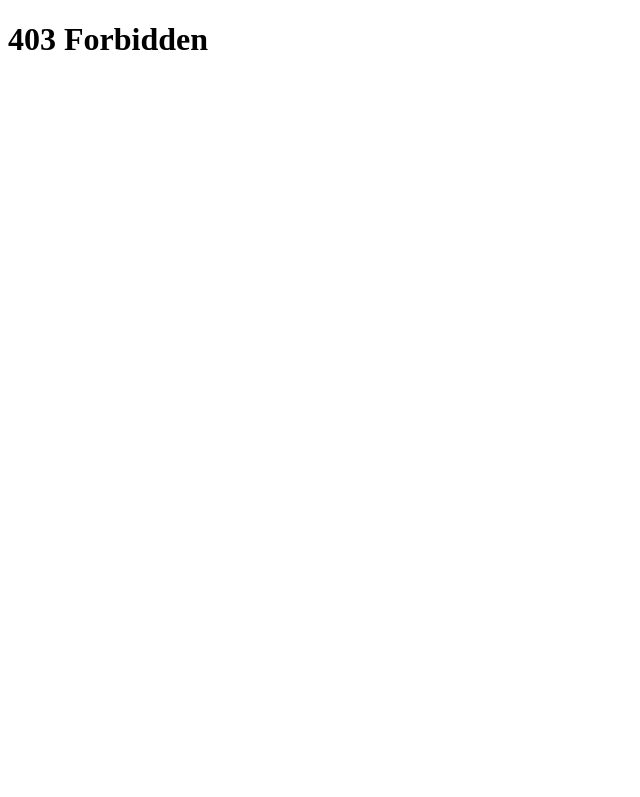
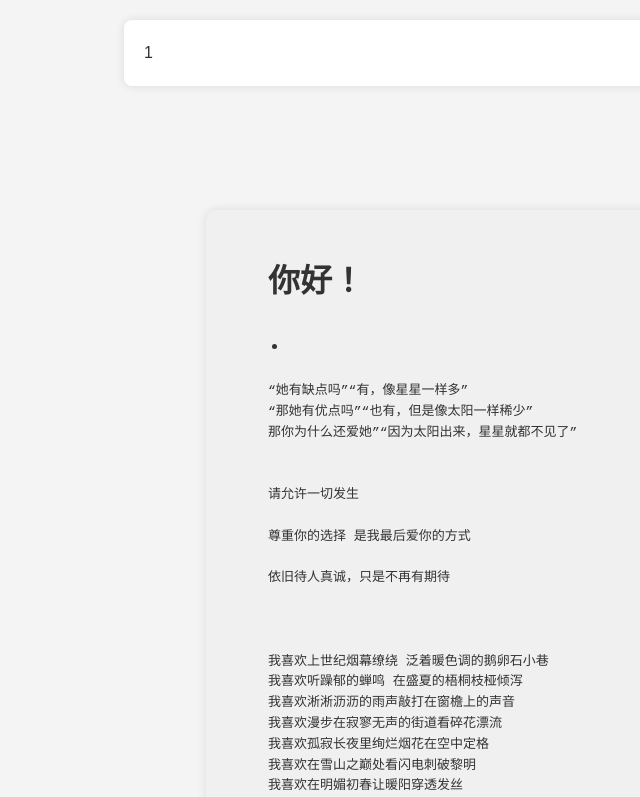
Before and after one commit to xiaowang0720/wangpage, a plain HTML site: page index2.html in a window 1280 px wide. Shown: the top 797 px of the page, without its empty margins (0-640 px from the left). Drawn offline with Linux system fonts and the light colour scheme.

Commit message:
更新 index2.html

```diff
--- a/index2.html
+++ b/index2.html
@@ -3,52 +3,146 @@
 <head>
     <meta charset="UTF-8">
     <meta name="viewport" content="width=device-width, initial-scale=1.0">
-    <title>Video Player</title>
-    <!-- 引入HLS.js库 -->
-<!--     <script src="https://cdn.jsdelivr.net/npm/hls.js@latest"></script>
+    <title>首页</title>
     <style>
-         html{
-            font-size: 16px;
-         }
-
-         #video {
-            height: 90vh;
-            margin: auto;
+        body {
+            font-family: Arial, sans-serif; /* 设置字体 */
+            line-height: 1.6; /* 设置行高 */
+            background-color: #f4f4f4; /* 设置背景颜色 */
+            color: #333; /* 设置文字颜色 */
+            margin: 0;
+            padding: 20px;
+        }
+        div {
+            max-width: 80%; /* 设置最大宽度，使内容更易读 */
+            margin: 0 auto; /* 居中 */
+            background-color: #fff; /* 设置背景颜色为白色 */
+            padding: 20px; /* 设置内边距 */
+            box-shadow: 0 0 10px rgba(0, 0, 0, 0.1); /* 添加阴影效果 */
+            border-radius: 8px; /* 设置圆角 */
+        }
+        p {
+            margin-bottom: 15px; /* 设置段落间距 */
         }
 
-    </style> -->
+
+                .container {
+            width: 60%;
+            margin: 10% auto 0;
+            background-color: #f0f0f0;
+            padding: 2% 5%;
+            border-radius: 10px
+        }
+
+        ul {
+            padding-left: 20px;
+        }
+
+        ul li {
+            line-height: 2.3
+        }
+
+        a {
+            color: #20a53a
+        }
+        pre {
+            max-width: 100%;
+            overflow-x: auto;
+            white-space: pre-wrap;
+            overflow-wrap: break-word;
+        }
+    </style>
 </head>
 <body>
-    <h1>403 Forbidden</h1>
-    <script>
-        export default {
-  async fetch(request, env, ctx) {
-    return new Response('Hello World!');
-  },
-};
-    </script>
-<!--     <video id="video" controls></video>
-    <script>
-        if (Hls.isSupported()) {
-            var video = document.getElementById('video');
-            var hls = new Hls({
-                maxBufferLength: 20, // 设置最大的缓冲区长度为  秒
-                maxBufferSize: 20 * 1024 * 1024, // 设置缓冲区最大大小为 20 MB
-                // backBufferLength: 60 // 设置回放缓冲区长度为 60 秒
-                maxBufferHole: 0.5
-            });
-            hls.loadSource('./touqing/output.m3u8');
-            hls.attachMedia(video);
-            hls.on(Hls.Events.MANIFEST_PARSED, function () {
-                video.play();
-            });
-        }
-        else if (video.canPlayType('application/vnd.apple.mpegurl')) {
-            video.src = './touqing/output.m3u8';
-            video.addEventListener('loadedmetadata', function () {
-                video.play();
-            });
-        }
-    </script> -->
+    <div>
+        1
+    </div>
+
+
+    <div class="container">
+    <h1>你好！</h1>
+    <h3></h3>
+    <ul>
+        <li></li>
+    </ul>
+    <pre>
+“她有缺点吗”“有，像星星一样多”
+“那她有优点吗”“也有，但是像太阳一样稀少”
+那你为什么还爱她”“因为太阳出来，星星就都不见了”
+
+
+请允许一切发生
+
+尊重你的选择 是我最后爱你的方式
+
+依旧待人真诚，只是不再有期待
+
+
+
+我喜欢上世纪烟幕缭绕 泛着暖色调的鹅卵石小巷
+我喜欢听躁郁的蝉鸣 在盛夏的梧桐枝桠倾泻
+我喜欢淅淅沥沥的雨声敲打在窗檐上的声音
+我喜欢漫步在寂寥无声的街道看碎花漂流
+我喜欢孤寂长夜里绚烂烟花在空中定格
+我喜欢在雪山之巅处看闪电刺破黎明
+我喜欢在明媚初春让暖阳穿透发丝
+我喜欢肆无忌惮的在原野中奔跑
+我喜欢绽放在礁石深处的洋流
+我喜欢浓郁清香的咖啡香味
+我喜欢描摹冬季雪的轮廓
+我喜欢破旧的蝴蝶标本
+我喜欢不起眼的苔藓
+我喜欢清脆的泉声
+我喜欢你的眼睛
+我喜欢阴雨天
+我喜欢自由
+我喜欢猫
+我永远
+喜欢
+我
+
+
+
+喜欢一个人不能只是说喜欢就完了，更重要的是要以更多方式表达喜欢，去提供情绪价值。
+
+
+“爱是自由意志的沉沦，你说你爱的很理性，很克制，而我说，你爱的好懦弱。”
+
+
+
+最近在网上刷到很火的一段话：“如果你注定跟这个人没结果，而你又特别爱这个人，你要过程，还是结果，还是转身就走。
+  点开评论区网友是这样说的：我会选择抓住这段关系，直到抓不住为止！心理学有个说法叫脱敏阶段，大概意思就是勇往直前，直面痛苦，把爱意耗尽，把自尊磨平 ，把南墙撞倒，直白一点说忘不了谁你就去找他，放下你的自尊和骄傲把你的爱意坦荡无存的放在Ta面前，看ta是如何伤害你，拒绝你，说出每一句狠心的话做出每一件决绝的事，把自尊磨平把爱意耗尽 ，直到彻底不爱，最终你就会醒悟，把原先的那个自己从内在打碎，然后重新开始 不破不立！
+  也很喜欢宫崎骏的这句话，“其实我早就知道我们不合适，但是我还是拒绝了所有人，陪你走过了一段没有结果的路，虽然时间不长，但毕生难忘。”
+
+
+
+罗翔老师说：“你终会明白，前途比爱情重要，你还会明白，爱情比前途更难得，但最后你会明白，对的人会站在你的前途里。”
+
+爱是自由意志的沉沦，你说你爱的很理性，很克制，而我说，你爱的好懦弱。
+
+
+斩断旧日之枷锁，今日方知我是我。
+
+
+@小雨野: 如果你想谈一段长久的恋爱，一定要学会去解决问题，而不是解决对方，一见钟情很容易，天生合适却不可能存在，如果对方没有严重的三观不正和人品上的问题，或者没有犯原则性错误，不要轻易去放手。一段修成正果的感情通常都会经历热恋期，独立期，磨合期，平淡期，有时候不是因为不爱了，而是处于平和阶段了，只有彼此真的在乎对方，愿意去沟通，会解决问题，才能走到最后。爱这东西，从来不是选择，不是不合适就分手，更不是腻了就换，而是让人感到勇敢和温柔，是躲过无数次新鲜感后忠诚的选择。对于女生来说，有时候不是他不爱你，也不是故意冷淡你，有可能他只是没有按照你期待的样子爱你而已，有什么不开心的或者想要的，针对那些直一点或者恋爱经验少的，不妨直接简单点，会大大减轻内耗；对于男生来说，有时候不必过多逞强，什么事都自己扛，埋在心里，可以主动去沟通，主动去表达内心，主动去交流两个人之间的想法和困难。真的，两个人既然谈了，要坚定的选择彼此，去珍惜彼此，因为我们往往会沉醉于别人被爱的方式，也忽略了自己同样被爱。
+
+
+不管你有多么喜欢一个人，
+都不要纠结她能陪你多久，或者能不能走到最后。因为
+我们来到这个世界上，朋友也好，爱人也罢，都是上天
+赐给我们最好的礼物，拥有过就好。其实有些人的出
+现，真的只是为了陪你走一段短暂又美好的时光。即便
+哪一天形同陌路，
+你也要知道，有些
+散场，真的不必说再见，尽力爱过就好。遇见是因为有
+债要还，离开是因为还清了，前世不久，今生不见，我
+大大方方为自己的心动买单，我就要我的人生热烈真诚
+且坦荡。不是每个问题都有答案，不是每件事都能如
+愿，所以没关系，只是不顺路了而己，以后我们都会阳
+光万里。
+    </pre>
+
+</div>
+</body>
 </body>
 </html>
```
